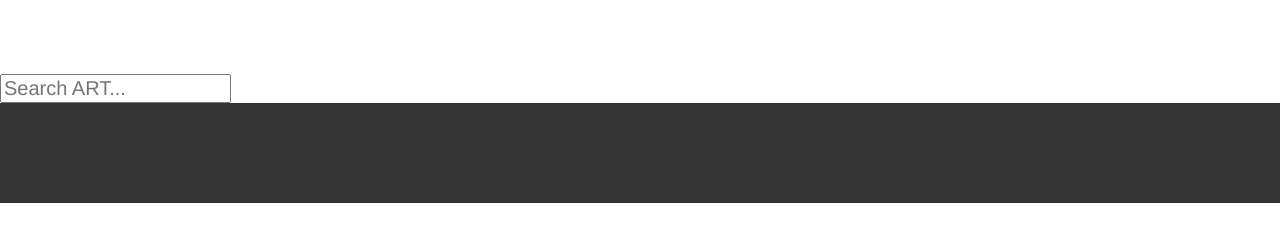
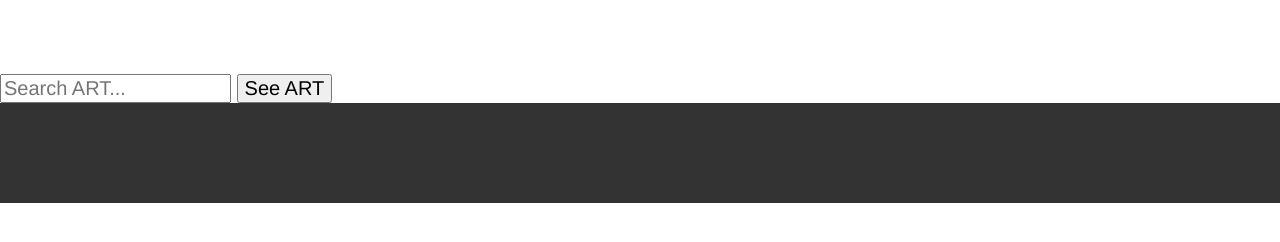
Before and after one commit to hannahcreative/art-app, a plain HTML site: page index.html in a window 1280 px wide. Shown: the part 98-340 px from the top of the page. Drawn offline with nearby package versions, Linux system fonts and the light colour scheme.

Commit message:
added a submit button

```diff
--- a/index.html
+++ b/index.html
@@ -13,6 +13,7 @@
   </header>
   <form>
       <input class="form-control input-lg" type="text" placeholder="Search ART...">
+      <input type="submit" value="See ART">
     </form>
   <main>
     <div class="container" id="artwork"></div>
```
